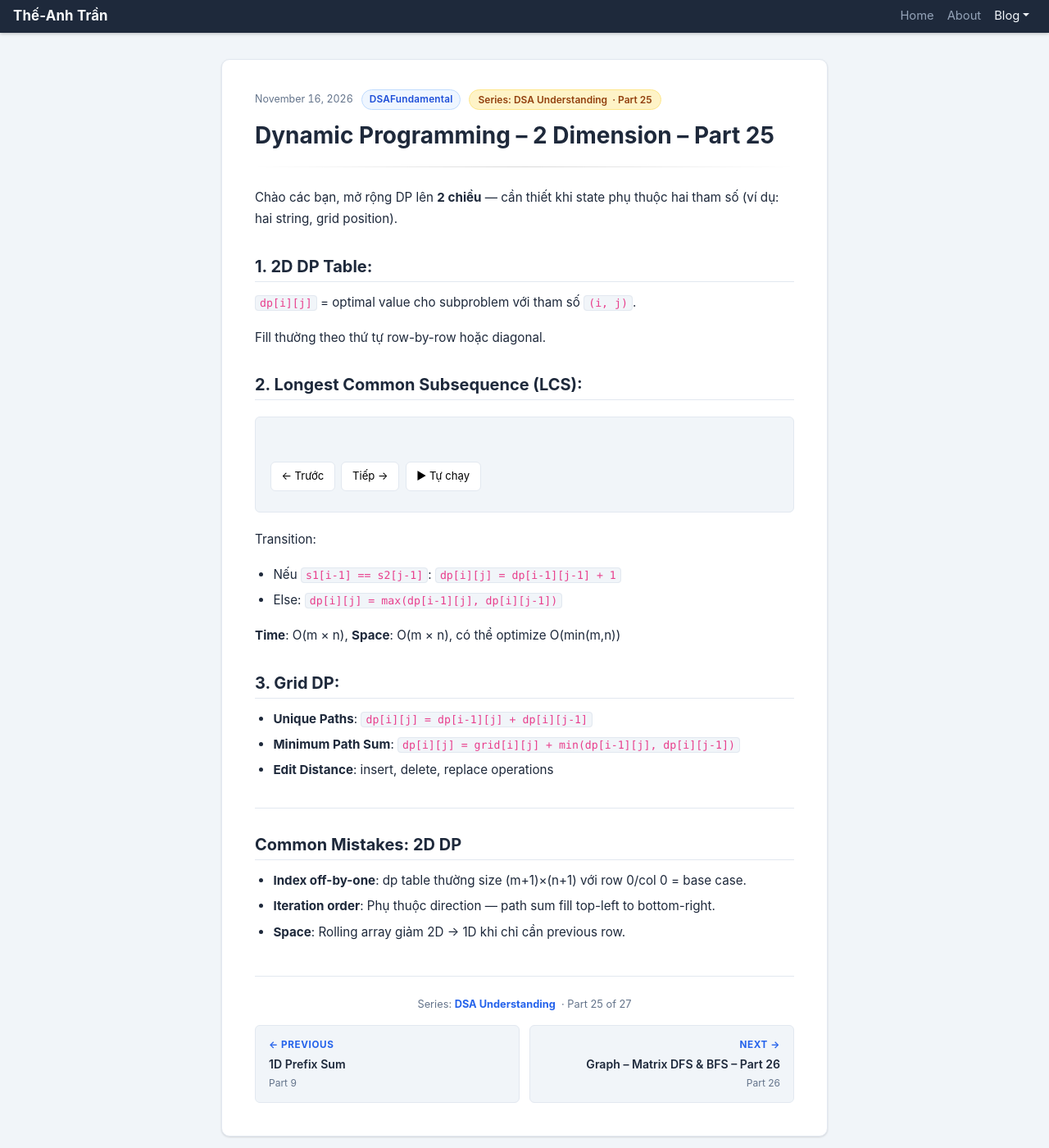
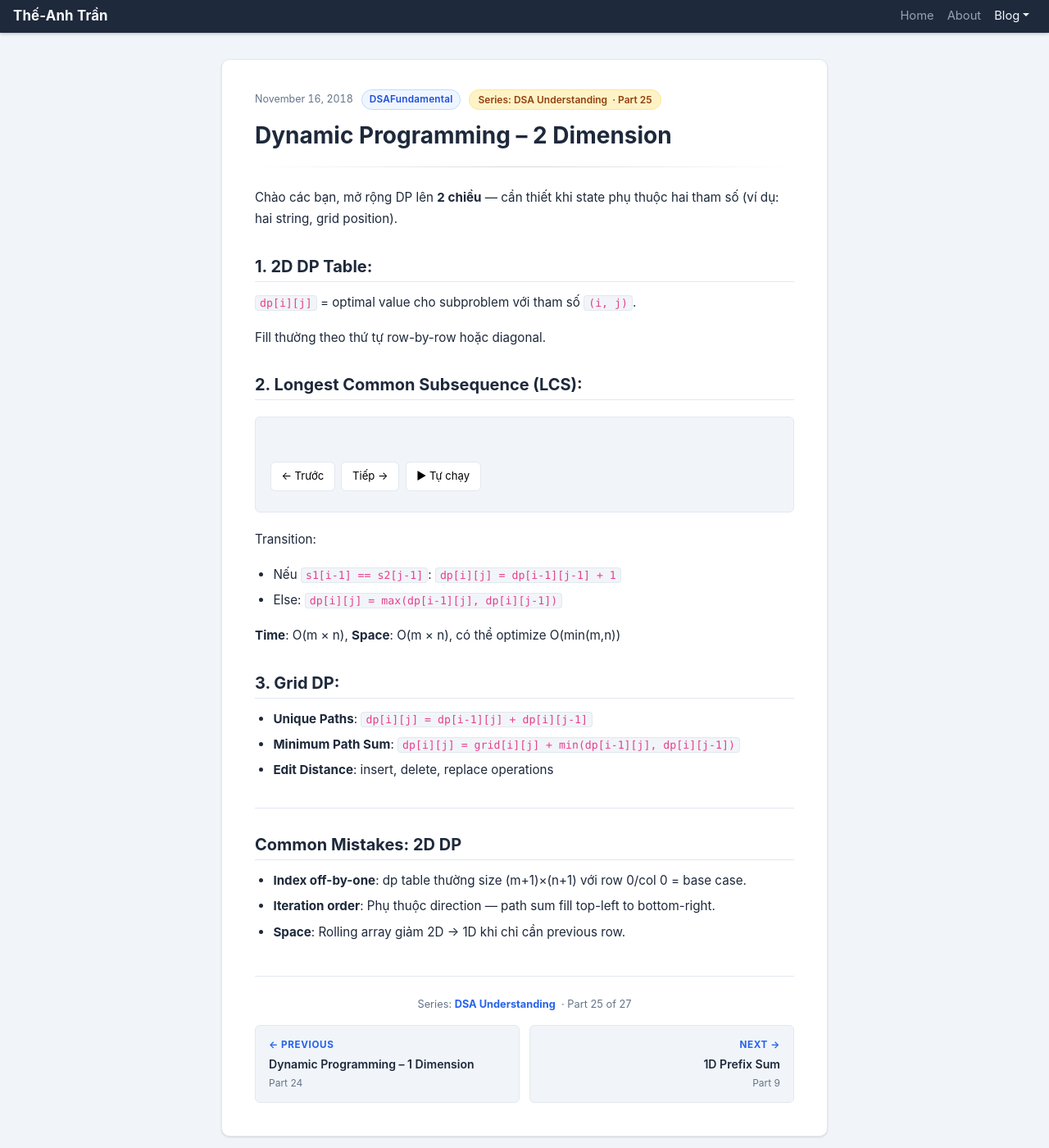
Before and after one commit to anhttmle/anhttmle.github.io, a Jekyll site: the page built from _posts/2018-11-16-DSA-25.md, in a window 1280 px wide and 1400 px high. Shown: the whole window at 82% size. Built offline with Jekyll 4.4.1, drawn with Linux system fonts in a browser that asks for light colours.

Commit message:
Update and rename 2026-11-16-DSA-25.md to 2018-11-16-DSA-25.md

```diff
--- a/_posts/2026-11-16-DSA-25.md
+++ b/_posts/2018-11-16-DSA-25.md
@@ -1,6 +1,6 @@
 ---
-title: "Dynamic Programming – 2 Dimension – Part 25"
-date: 2026-11-16
+title: "Dynamic Programming – 2 Dimension"
+date: 2018-11-16
 layout: post
 categories: DSAFundamental
 series: "DSA Understanding"
```
